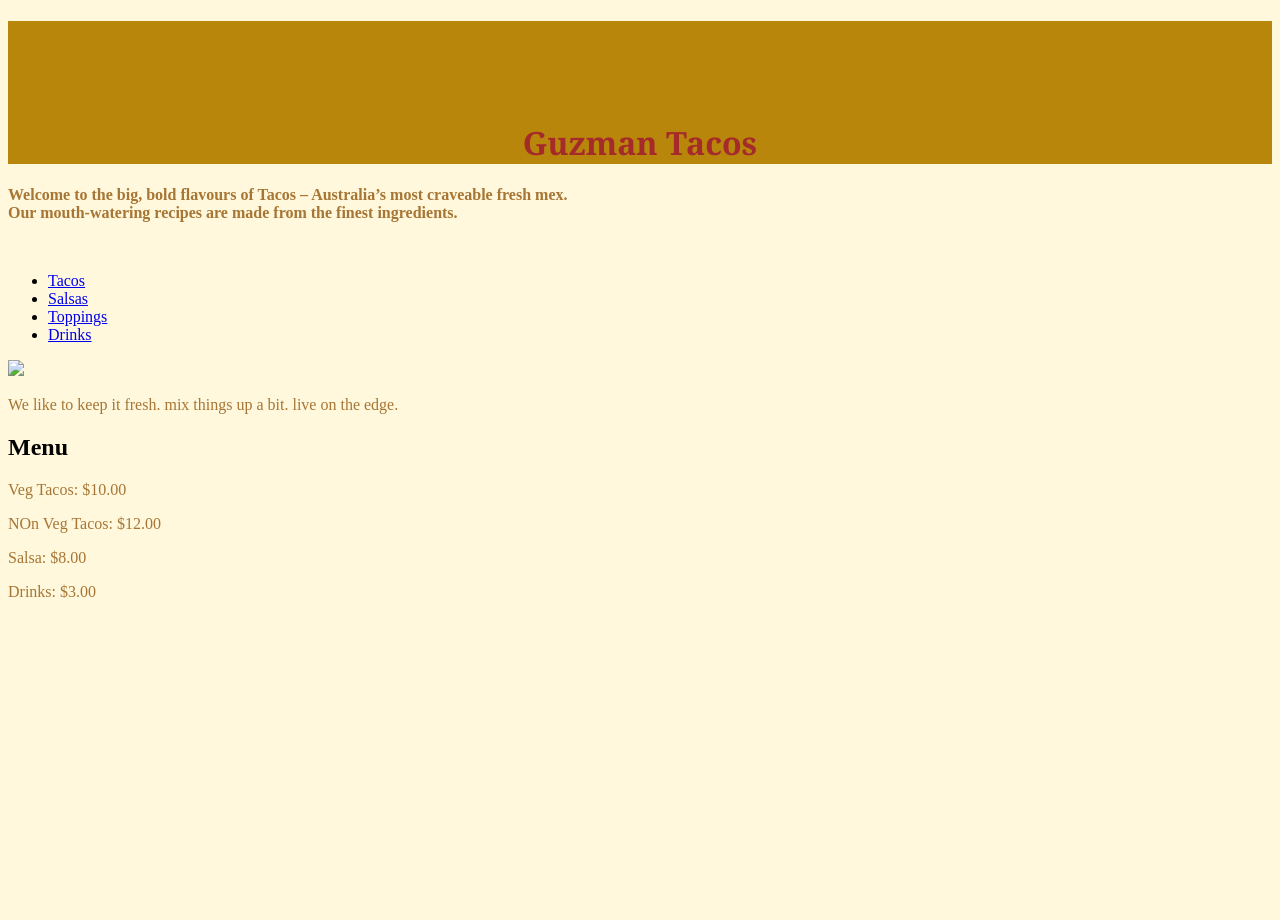
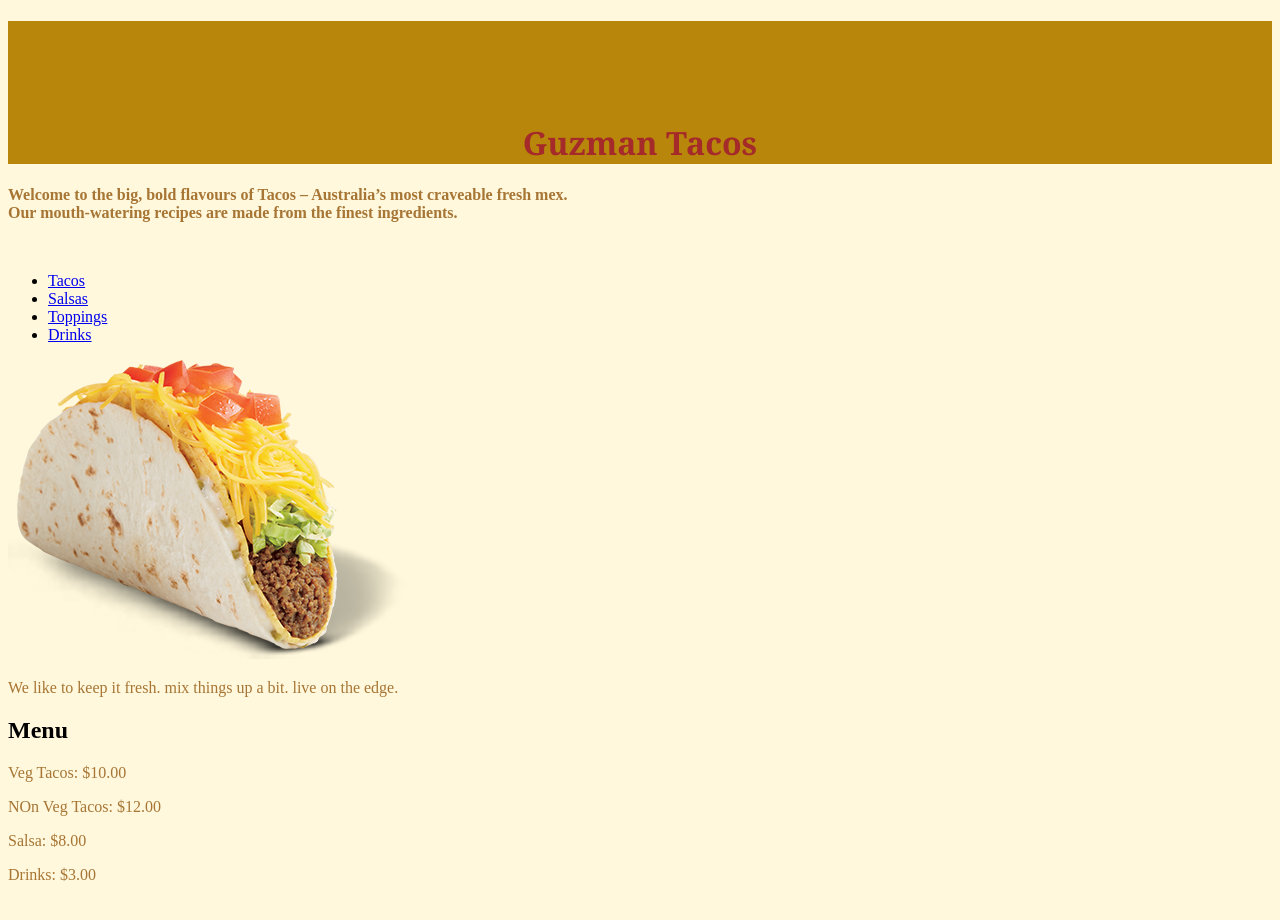
Before and after one commit to Lavanyalakshmib/Unit-Assessment-2, a plain HTML site: page index.html in a window 1280 px wide. Before the commit the page ends 800 px from the top, so only its background shows below. Drawn offline with Linux system fonts and the light colour scheme.

Commit message:
Update index.html

```diff
--- a/index.html
+++ b/index.html
@@ -25,7 +25,7 @@
               <li><a href="http://localhost:5500/home.html">Drinks</a></li>
             </ul>
         </div>
-        <img src= "/images/queso-taco.png">
+        <img src= "./queso-taco.png">
         <p>We like to keep it fresh. mix things up a bit. live on the edge.</p>
         <h2>Menu
         </h2>
```
